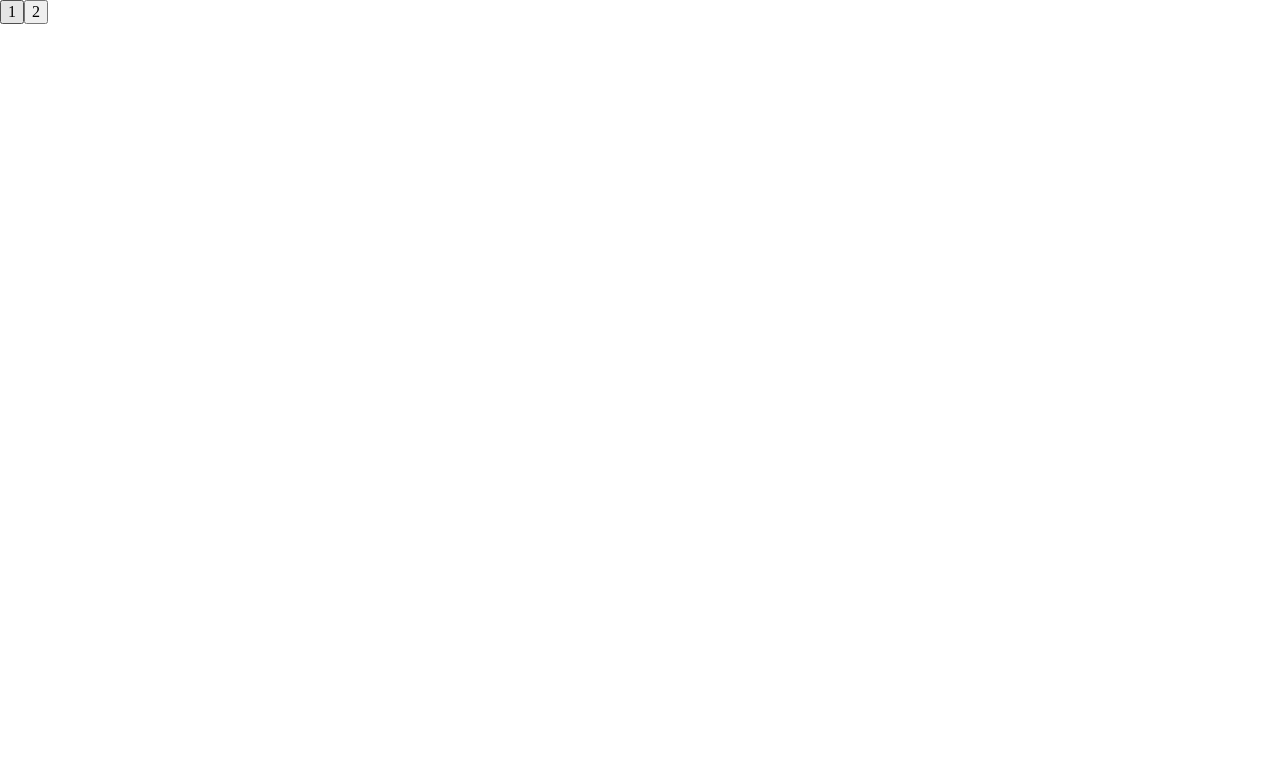
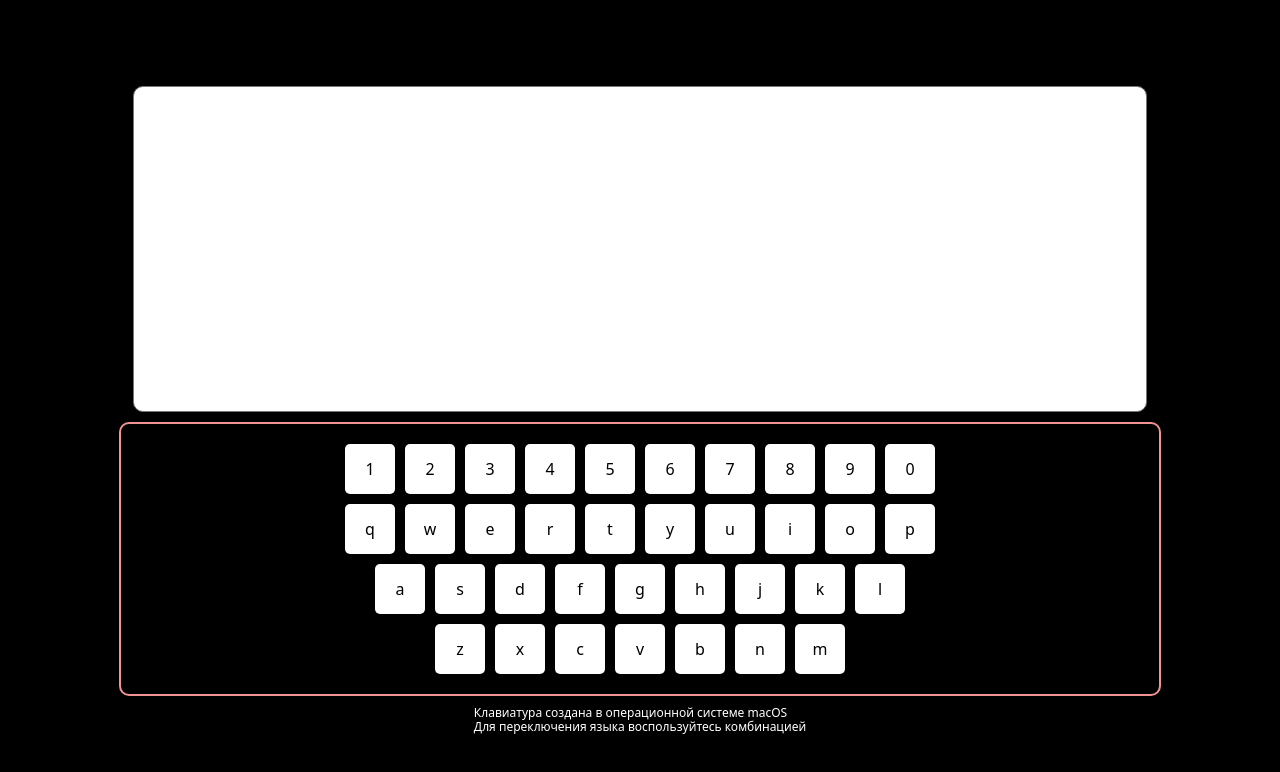
Before and after one commit to taorminak/virtual-keyboard, a plain HTML site: page index.html in a window 1280 px wide. Drawn offline with Linux system fonts and the light colour scheme.

Commit message:
feat: create basic keyboard with letters

```diff
--- a/assets/styles/styles.css
+++ b/assets/styles/styles.css
@@ -0,0 +1,68 @@
+.keyboard {
+  display: flex;
+  height: 100vh;
+  padding: 10px;
+  flex-direction: column;
+  justify-content: center;
+  align-items: center;
+  background-color: black;
+  color: white;
+}
+
+.textarea {
+  width: 80%;
+  height: 40vh;
+  font-size: 22px;
+  font-family: system-ui, sans-serif;
+  border-radius: 10px;
+  margin-bottom: 10px;
+  resize: none;
+}
+
+.row {
+  display: flex;
+  justify-content: center;
+  margin: 10px 0;
+}
+
+.key {
+  display: flex;
+  justify-content: center;
+  align-items: center;
+  width: 50px;
+  height: 50px;
+  background-color: white;
+  color: black;
+  font-family: system-ui, sans-serif;
+  font-size: 16px;
+  margin: 0 5px;
+  cursor: pointer;
+  border-radius: 10%;
+  transition: all 0.2s ease-in-out;
+}
+
+.key:hover {
+  background-color: #f09394;
+  color: white;
+}
+
+.key:active {
+  border-radius: 50%;
+}
+
+.container-rows {
+  /*display: flex;
+    flex-direction: row;
+    flex-wrap: wrap;*/
+  border: 2px solid #f09394;
+  width: 80%;
+  padding: 10px 15px;
+  border-radius: 10px;
+}
+
+.comment {
+  font-family: system-ui, sans-serif;
+  font-size: 12px;
+  color: white;
+  margin-top: 10px;
+}
--- a/index.js
+++ b/index.js
@@ -1,22 +1,39 @@
-var keyboard = {
-    keys: [
-      { value: "1", fn: function() { /* функция для клавиши 1 */ } },
-      { value: "2", fn: function() { /* функция для клавиши 2 */ } }
-    ]
-  };
+const keyboard = document.createElement('div');
+keyboard.classList.add("keyboard");
+document.body.appendChild(keyboard);
+const textarea = document.createElement('textarea');
+textarea.classList.add("textarea");
+keyboard.appendChild(textarea);
+const containerRows = document.createElement('div');
+containerRows.classList.add("container-rows");
+keyboard.appendChild(containerRows);
+const comment = document.createElement('div');
+comment.classList.add("comment");
+comment.innerHTML = "Клавиатура создана в операционной системе macOS<br/>Для переключения языка воспользуйтесь комбинацией";
+keyboard.appendChild(comment);
 
-  function renderKeyboard() {
-    var keyboardElement = document.createElement("div");
-    keyboardElement.classList.add("keyboard");
+const rows = ['1234567890', 'qwertyuiop', 'asdfghjkl', 'zxcvbnm'];
 
-    keyboard.keys.forEach(function(key) {
-      var keyElement = document.createElement("button");
-      keyElement.textContent = key.value;
-      keyElement.addEventListener("click", key.fn);
-      keyboardElement.appendChild(keyElement);
-    });
-
-    document.body.appendChild(keyboardElement);
+for (let i = 0; i < rows.length; i++) {
+  let row = document.createElement('div');
+  row.classList.add('row');
+  for (let j = 0; j < rows[i].length; j++) {
+    let key = document.createElement('div');
+    key.classList.add('key');
+    key.textContent = rows[i][j];
+    row.appendChild(key);
   }
 
-  renderKeyboard();
+  containerRows.appendChild(row);
+}
+
+
+function onKeyPress(event) {
+    const value = event.target.innerHTML;
+    console.log(value);
+    textarea.value += value;
+
+}
+
+const keys = keyboard.querySelectorAll('.key');
+keys.forEach(key => key.addEventListener('click', onKeyPress));
```
Also changed, not shown: index.html (+1 -0 lines).
